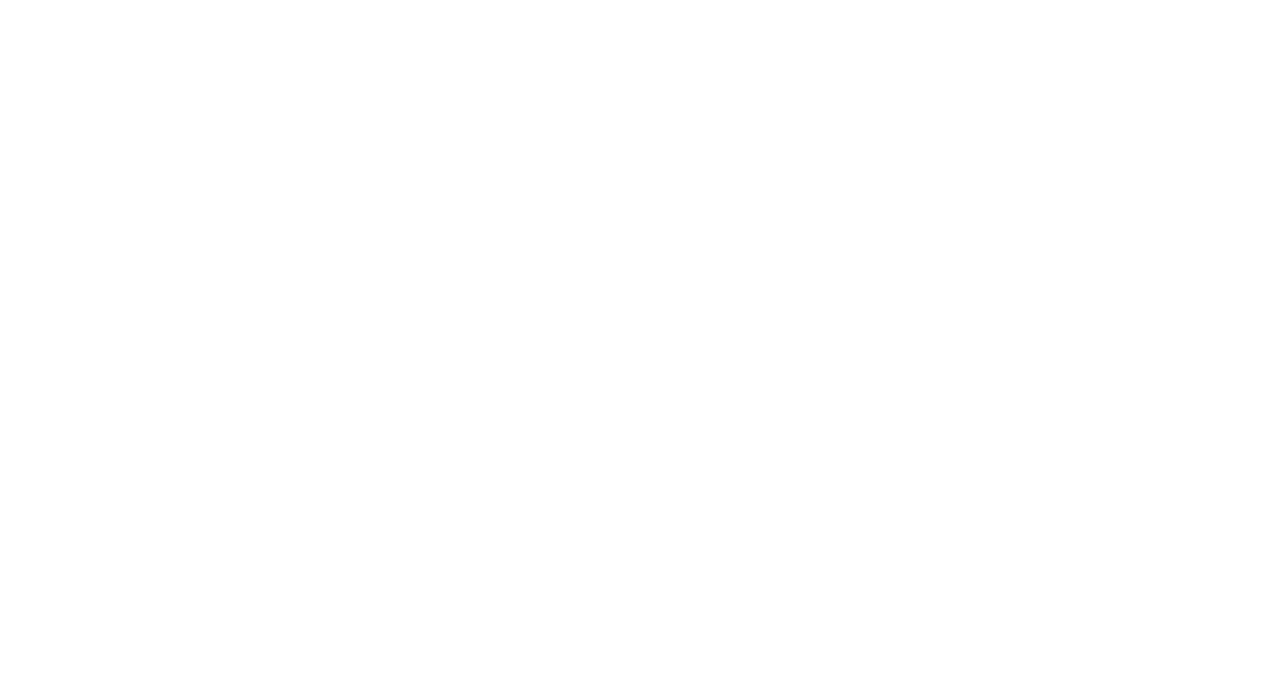
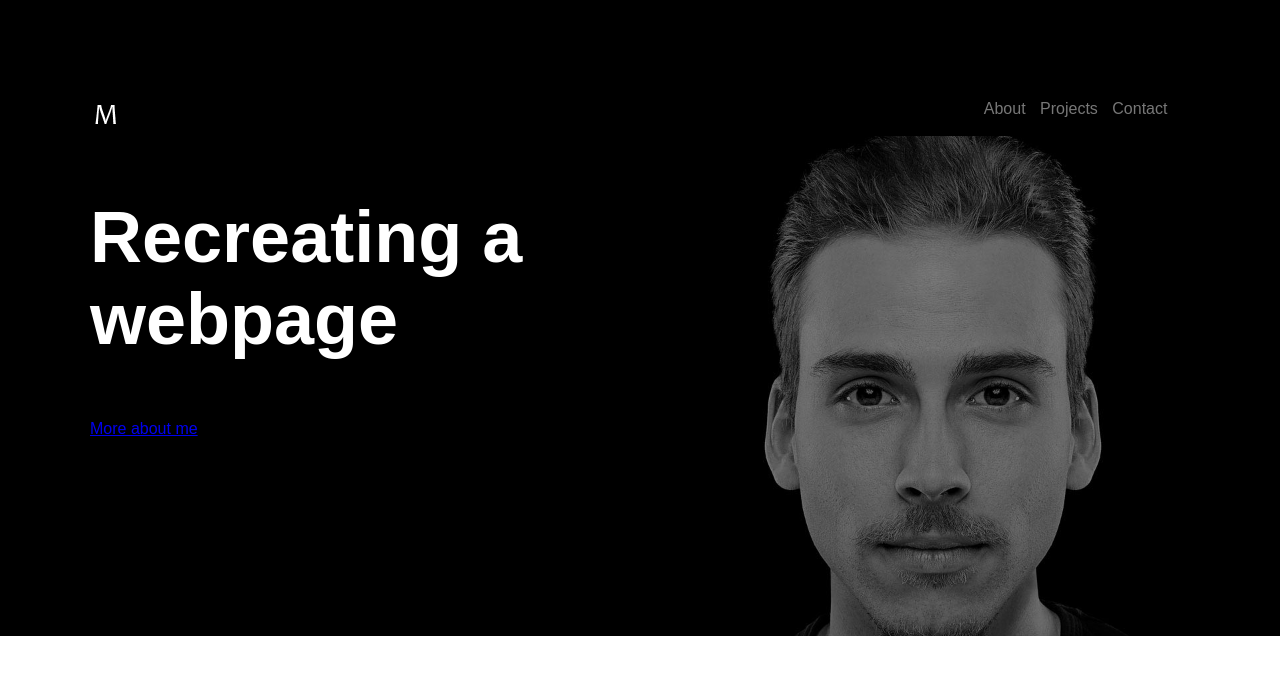
Before and after one commit to hugo01andres/MiSegundoSitioWeb, a plain HTML site: page index.html in a window 1280 px wide. Drawn offline with Linux system fonts and the light colour scheme.

Commit message:
Background_img

```diff
--- /dev/null
+++ b/css/main.css
@@ -0,0 +1,77 @@
+body{
+    padding: 0;
+    margin: 0;
+    font-family: Arial;
+}
+.center-align{
+    width: 1100px;
+    margin: 0 auto;
+}
+.black{
+    color: black;
+}
+.white{
+    color: white;
+}
+.section-columns{
+
+}
+.section-columns > div{
+    vertical-align: top;
+    display: inline-block;
+    width: 49%;
+
+}
+.section-columns h2{
+    font-size: 72px;
+}
+.section-columns #image-bg{
+    background-image: url('../img/header-background-michael.jpg');
+    background-repeat: no-repeat;
+    background-size: 800px ;
+    background-position: -100px -100px;
+    height: 500px;
+}
+#intro-container{
+    background-color: black;
+    padding-top: 100px;
+
+
+}
+#intro-container menu{
+    padding: 0;
+    margin: 0;
+
+}
+#intro-container menu div{
+    display: inline-block;
+
+}
+#intro-container menu #logo{
+    width: 9%;
+    vertical-align: top;
+}
+#intro-container menu #menu-lista{
+    width: 89%;
+    text-align: right;
+}
+#intro-container menu #menu-lista ul{
+    margin: 0px;
+    padding: 0;
+}
+#intro-container menu #menu-lista ul li{
+    list-style:none;
+    display: inline-block;
+    padding: 0;
+    margin: 0 5px;
+
+
+}
+#intro-container menu #menu-lista ul li a{
+    color: #777;
+    text-decoration: none;
+}
+#intro-container menu #menu-lista ul li a:hover{
+    color: white;
+    text-decoration: underline;
+}
--- a/index.html
+++ b/index.html
@@ -1,12 +1,45 @@
 <!DOCTYPE html>
 <html lang="en">
-<head>
-    <meta charset="UTF-8">
-    <meta http-equiv="X-UA-Compatible" content="IE=edge">
-    <meta name="viewport" content="width=device-width, initial-scale=1.0">
-    <title>Document</title>
-</head>
-<body>
+  <head>
+    <meta charset="UTF-8" />
+    <meta http-equiv="X-UA-Compatible" content="IE=edge" />
+    <meta name="viewport" content="width=device-width, initial-scale=1.0" />
+    <title>Recreando un sitio web</title>
+    <link rel="stylesheet" href="css/main.css">
+  </head>
+  <body>
+    <main id="main-container">
+      <section id="intro-container">
+        <div class="center-align">
+          <menu>
+            <div id="logo"><img src="img/logo.png" alt=""></div>
+            <div id="menu-lista">
+              <ul>
+                <li><a href="#">About</a></li>
+                <li><a href="#">Projects</a></li>
+                <li><a href="#">Contact</a></li>
+              </ul>
+            </div>
+          </menu>
+          <div class="section-columns">
+            <div>
+              <h2 class="white">Recreating a webpage</h2>
+              <div class="btn-section">
+                <a href="#" class="btn btn-black">More about me</a>
+              </div>
+            </div>
+            <div id="image-bg">
 
-</body>
+            </div>
+          </div>
+        </div>
+      </section>
+      <section></section>
+      <section></section>
+      <section></section>
+      <section></section>
+      <section></section>
+      <section></section>
+    </main>
+  </body>
 </html>
```
Also changed, not shown: img/footer-background-mountain.jpg (added), img/header-background-michael.jpg (added), img/logo.png (added), img/nerddiary-blog.jpg (added), img/nismo-design-concept.jpg (added), img/pixelschupser-mediendesign-website.jpg (added), img/poster-design-series.jpg (added).
